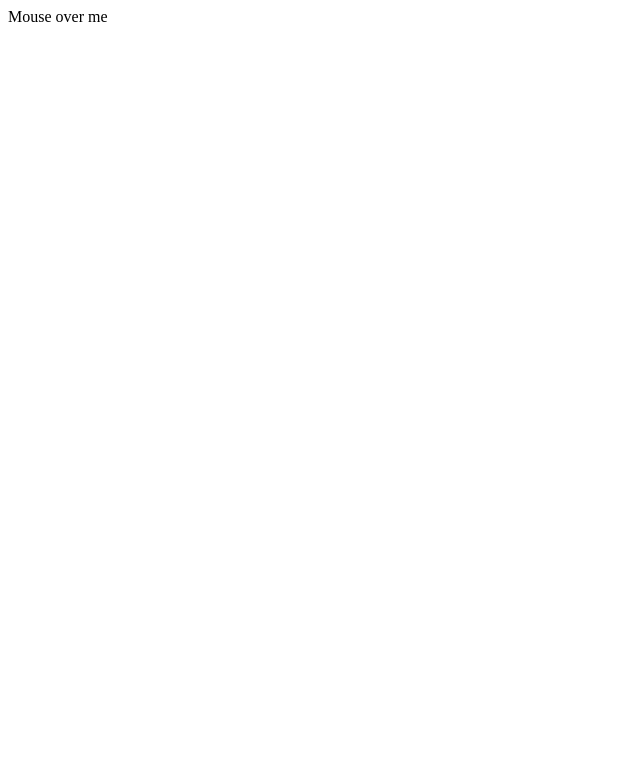
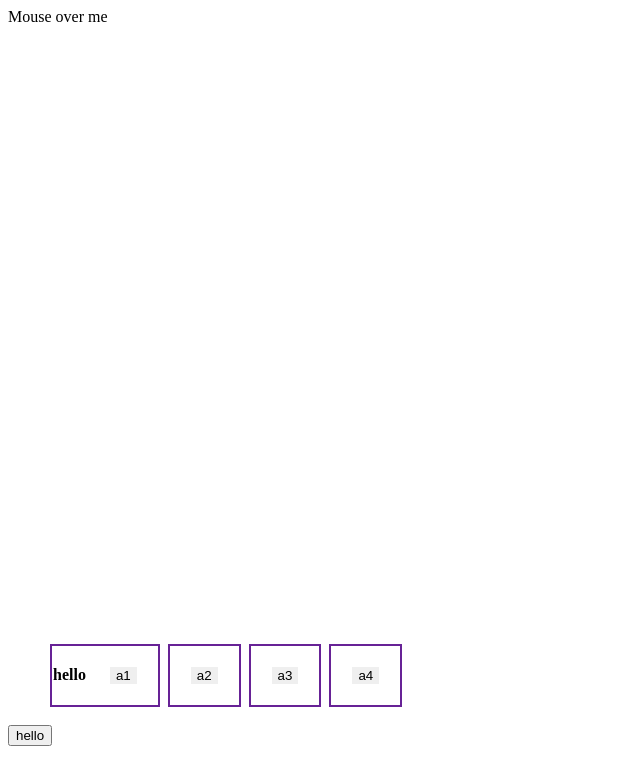
Before and after one commit to DominiqueBoyer/DominiqueBoyer.github.io, a plain HTML site: page index.html in a window 1280 px wide. Shown: the whole page, without its empty margins (0-640 px from the left). Drawn offline with Linux system fonts and the light colour scheme.

Commit message:
issues with index not displaying anything

```diff
--- a/index.html
+++ b/index.html
@@ -28,22 +28,39 @@
 
     <div class="standard">
 
-        <div class="question" id="question">
-        <div class="clock" id="clock">
+        <div class="question" id="question"></div>
+        <div class="clock" id="clock"></div>
+
         <div class="answers" id="answers">
-            <div class="button01" id="a1">
-            <div class="button01" id="a2">
-            <div class="button01" id="a3">
-            <div class="button01" id="a4">
-            </div>
-            </div>
-            </div>
-            </div>
-        </div>
-        </div>
+
+            <ul>
+                <li>hello
+                    <button class="button01" id="a1">a1</button>
+                </li>
+
+                <li>
+                    <button class="button01" id="a2">a2</button>
+                </li>
+
+                <li>
+                    <button class="button01" id="a3">a3</button>
+                </li>
+
+                <li>
+                    <button class="button01" id="a4">a4</button>
+                </li>
+            </ul>
+
+
+
+
+
         </div>
 
     </div>
+
+    <button> hello </button>
+
 
 <script> </script>
 </body>
--- a/shared.css
+++ b/shared.css
@@ -43,7 +43,6 @@
 
     .content{
         margin:40px;
-
         font-size:20px;
     }
 
@@ -65,3 +64,35 @@
     .dropdown:hover .dropdown-content {
         display: block;
     }
+
+
+    .button01{
+        border: 2px;
+
+        /* add height and width */
+        margin: 20px;
+        /* make button oval */
+    }
+
+    .clock{
+        width: 300px;
+        height: 300px;
+        padding 40px;
+        margin 30px;
+    }
+
+    .question{
+        width: 60%;
+        height: 300px;
+        text-align: center;
+        font-weight:bold;
+    }
+
+    .answers li{
+        display: inline-block;
+        border:2px solid rgb(103, 34, 150);
+        margin:2px;
+        padding:1px;
+        text-align:center;
+        font-weight:bold;
+    }
```
Lines whose indentation alone changed are shown as unchanged.
